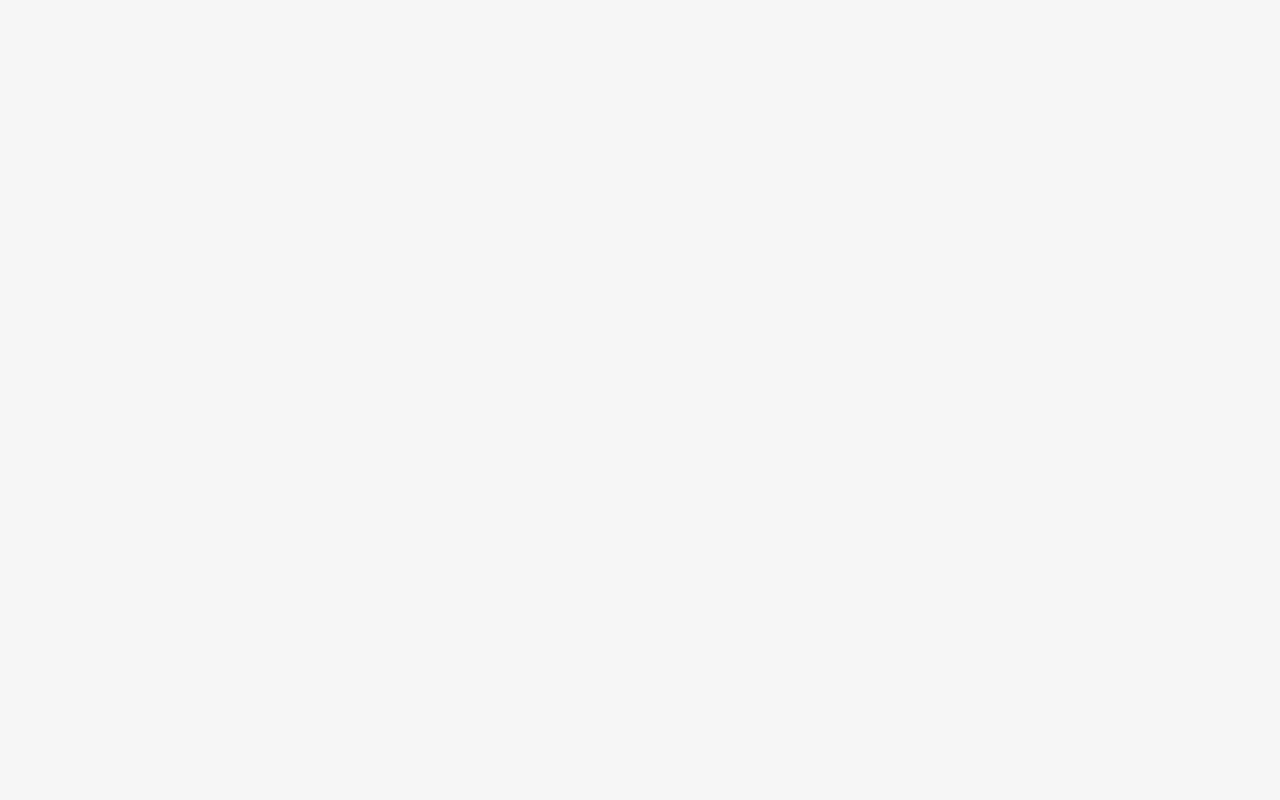
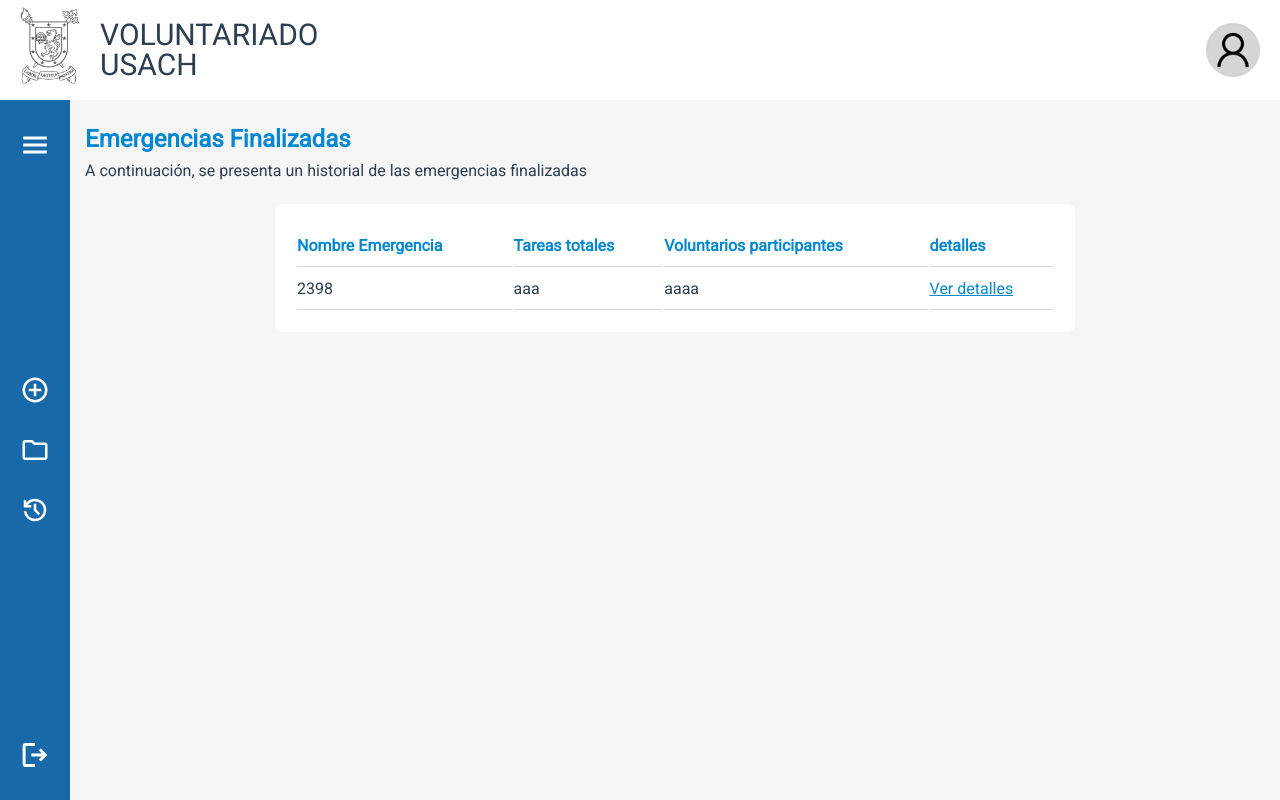
Before and after one commit to Cveramz/LAB-1-TBD-GRUPO-B-1, a Vue app in the folder frontend/: page /allEmergencies in a window 1280 px wide. Before the commit this address had no page. Built offline with nearby package versions, Linux system fonts and the light colour scheme.

Commit message:
added All Emergencies view

```diff
--- a/frontend/src/components/SideBar.vue
+++ b/frontend/src/components/SideBar.vue
@@ -16,10 +16,13 @@ function handleOpen() {
       <div :class="['buttonText', { 'buttonTextOpened': opened }]">Menú</div>
     </div>
     <div class="menuButtons">
-
       <router-link to="/registerEmergency" :class="['button', { 'buttonOpened': opened }]">
         <img class="imgWhiteFilter" src="../assets/add.svg" height="30" />
         <div :class="['buttonText', { 'buttonTextOpened': opened }]">Crear emergencia</div>
+      </router-link>
+      <router-link to="/allEmergencies" :class="['button', { 'buttonOpened': opened }]">
+        <img class="imgWhiteFilter" src="../assets/folder.svg" height="30" />
+        <div :class="['buttonText', { 'buttonTextOpened': opened }]">Todas las emergencias</div>
       </router-link>
       <router-link to="/history" :class="['button', { 'buttonOpened': opened }]">
         <img class="imgWhiteFilter" src="../assets/history.svg" height="30" />
--- a/frontend/src/router/index.js
+++ b/frontend/src/router/index.js
@@ -24,7 +24,11 @@ const router = createRouter({
       name: 'registrarEmergencia',
       component: () => import('../views/registerEmergency.vue'),
     },
-
+    {
+      path: '/allEmergencies',
+      name: 'todasLasEmergencias',
+      component: () => import('../views/allEmergencies.vue'),
+    },
   ],
 });
 
--- /dev/null
+++ b/frontend/src/views/allEmergencies.vue
@@ -0,0 +1,240 @@
+<script setup>
+import TopBar from '../components/TopBar.vue';
+import SideBar from "../components/SideBar.vue"
+</script>
+
+<script>
+import axios from 'axios';
+
+export default {
+  data() {
+    return {
+      tipo: "",
+      descripcion: "",
+      emergencies: [{titulo: 2398, nombre: "aaa", edad: "aaaa"}],
+      tasks: [],
+      modal: false,
+      actualEmergency: [],
+    }
+  },
+
+  methods: {
+    async getCompletedEmergencies(){
+      try {
+        const res = await axios(import.meta.env.VITE_BASE_URL + `/emergencia`)
+        this.emergencies = res.data;
+        } catch (error){
+          alert("error en conectar al servidor")
+        }
+    },
+    async getTareas(){
+      try {
+        const res = await axios(import.meta.env.VITE_BASE_URL + `/tarea`)
+        this.tasks = res.data;
+        } catch (error){
+          alert("error en conectar al servidor")
+        }
+    },
+    // HAY QUE PASARLE EL ID EMERGENCIA, PERO AHORA LE ESTOY PASANDO EL TITULO PARA PROBAR
+    async openModal(idEmergencia) {
+      const apiUrl = import.meta.env.VITE_BASE_URL + `/emergencia/${idEmergencia}`
+      console.log(apiUrl);
+      try {
+        const res = await axios(apiUrl);
+        this.actualEmergency = res.data;
+        this.modal = !this.modal;
+      } catch (error){
+        alert("error en conectar al servidor")
+        this.actualEmergency = ["prueba"];
+        this.modal = !this.modal;
+      }
+    },
+    closeModal() {
+      console.log(this.actualEmergency);
+      this.modal = false;
+    },
+  }
+}
+</script>
+
+
+<template>
+  <TopBar/>
+  <SideBar />
+  <div class="view">
+    <div class="content">
+      <h1>Emergencias Finalizadas</h1>
+      <p>A continuación, se presenta un historial de las emergencias finalizadas
+      </p>
+      <div class="card" style="margin-top: 20px;">
+        <div v-if="emergencies.length !== 0">
+          <table style="width: 100%">
+            <thead>
+              <tr>
+                <th class="tableRow">
+                  Nombre Emergencia
+                </th>
+                <th class="tableRow">
+                  Tareas totales
+                </th>
+                <th class="tableRow">
+                  Voluntarios participantes
+                </th>
+                <th class="tableRow">
+                  detalles
+                </th>
+              </tr>
+            </thead>
+            <tbody>
+              <tr v-for="item in emergencies" :key="item.id" style="border-bottom: #999999 1px solid">
+                <td class="bodyRow">{{ item.titulo }}</td>
+                <td class="bodyRow">{{ item.nombre }}</td>
+                <td class="bodyRow">{{ item.edad }}</td>
+                <td class="bodyRowDetail" @click="openModal(item.titulo)">Ver detalles</td>
+              </tr>
+            </tbody>
+          </table>
+        </div>
+        <div v-else>
+          No se encuentran emergencias.
+        </div>
+      </div>
+    </div>
+    <div class="overlay" v-if="modal" @click="closeModal"></div>
+    <div class="modal" v-if="modal">
+      <div class="modalContent">
+        Hola carlitos
+      </div>
+    </div>
+
+  </div>
+</template>
+
+<style>
+
+h1 {
+  font-weight: 700;
+  font-size: 24px;
+  color: #0288D1;
+}
+h2 {
+  font-weight: 500;
+  font-size: 20px;
+}
+.view {
+  box-sizing: border-box;
+  display: flex;
+  justify-content: center;
+  margin-left: 70px;
+  padding-top: 110px;
+}
+
+
+.content {
+  display: flex;
+  justify-content: center;
+  box-sizing: border-box;
+  flex-direction: column;
+  padding: 10px;
+  width: 100%;
+  margin: auto !important;
+  max-width: 1200px;
+}
+
+.card {
+  display: flex;
+  margin: auto;
+  flex-direction: column;
+  max-width: 800px;
+  box-sizing: border-box;
+  background-color: #ffffff;
+  width: 100%;
+  padding: 20px;
+  border-radius: 8px;
+}
+.select {
+  background-color: #fafafa;
+  height: 30px;
+  font-size: 16px;
+  width: 100%;
+  max-width: 400px;
+  border-radius: 6px;
+}
+
+.tableRow {
+  border-bottom: #d4d4d4 1px solid !important;
+  text-align: left;
+  font-weight: 600;
+  color: #0288D1;
+  height: 40px;
+}
+
+.bodyRow {
+  border-bottom: #d4d4d4 1px solid !important;
+  text-align: left;
+  height: 40px;
+}
+.bodyRowDetail {
+  text-decoration: underline;
+  color: #0288D1;
+  border-bottom: #d4d4d4 1px solid !important;
+  text-align: left;
+  height: 40px;
+  cursor: pointer;
+}
+.description {
+  box-sizing: border-box;
+  background-color: #fafafa;
+  height: 30px;
+  font-size: 16px;
+  width: 100%;
+  font-family: roboto;
+  padding: 10px;
+  border-radius: 6px 0px 0px 6px;
+  resize: vertical;
+  max-width: 100%;
+  min-height: 50px;
+}
+
+.sessionButton{
+  height: 50px;
+  background-color: #1769aa;
+  color: #f5f5f5;
+  font-size: 16px;
+  font-weight: 500;
+  border: #1769aa solid 2px;
+  border-radius: 3px;
+  cursor: pointer;
+  width: 100%;
+  transition: background-color 0.2s;
+  margin-bottom: 10px;
+}
+.overlay {
+  position: fixed;
+  top: 0;
+  left: 0;
+  width: 100%;
+  height: 100%;
+  background-color: rgba(0, 0, 0, 0.5);
+  z-index: 1;
+}
+.modal {
+  position: absolute;
+  top: 50%;
+  left: 50%;
+  transform: translate(-50%, -50%);
+  background-color: #fafafa;
+  border-radius: 10px;
+  width: 100%;
+  max-width: 300px;
+  height: 100%;
+  max-height: 200px;
+  z-index: 2;
+}
+
+.modalContent{
+  display: flex;
+  justify-content: center;
+  align-items: center;
+}
+</style>
```
Also changed, not shown: frontend/src/assets/folder.svg (added).
